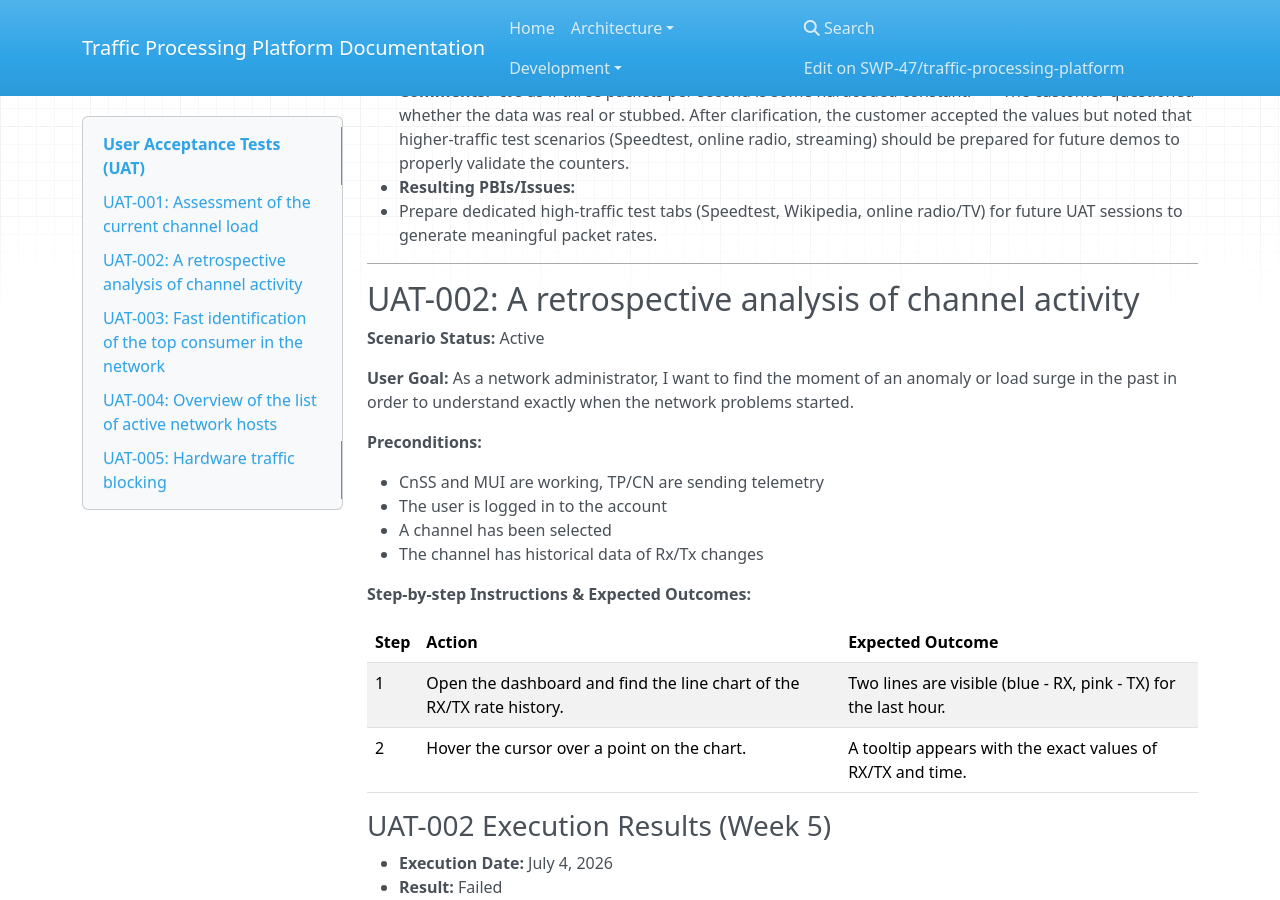
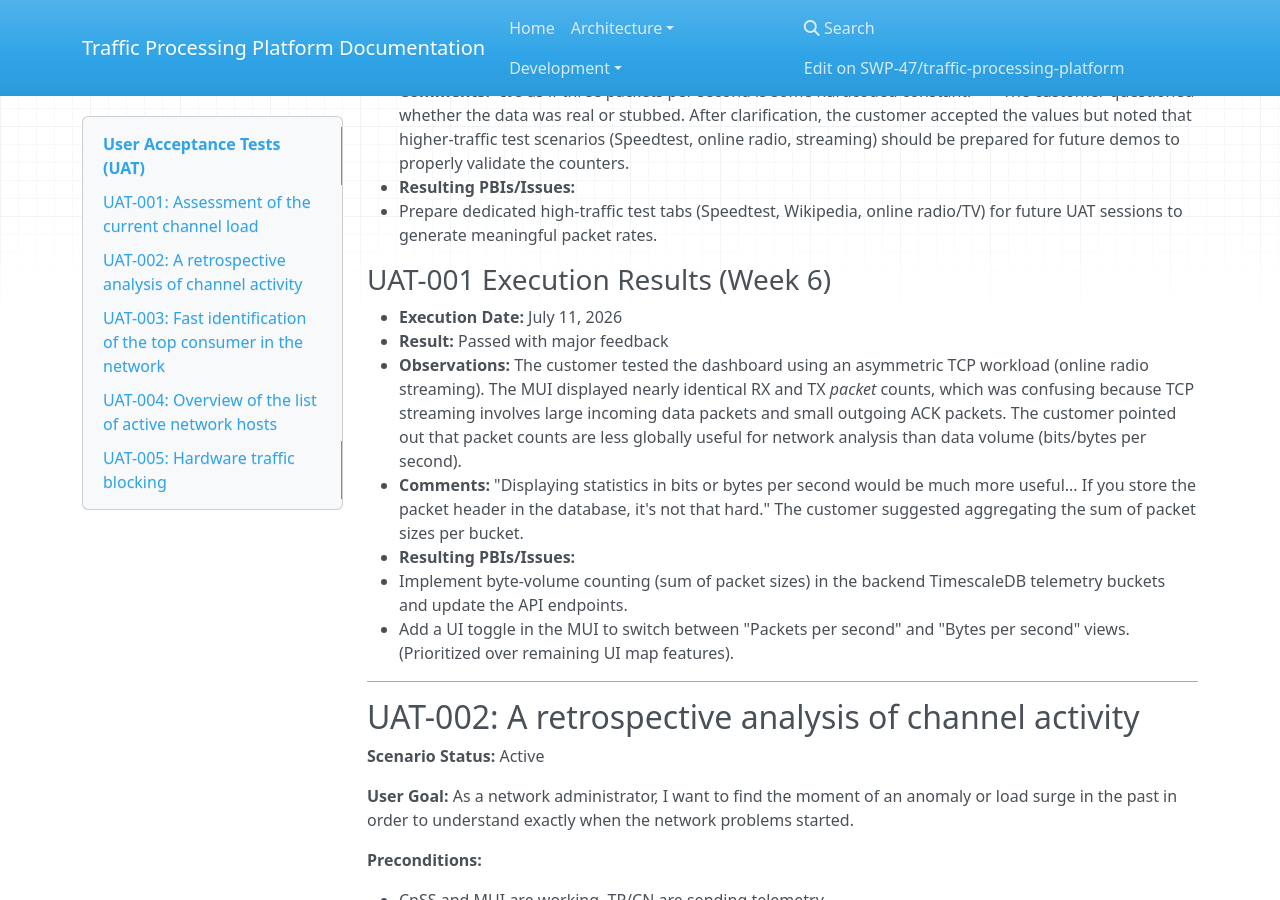
Before and after one commit to SWP-47/traffic-processing-platform, an MkDocs documentation site: the page built from docs/user-acceptance-tests.md, in a window 1280 px wide and 900 px high, scrolled down 1037 px. Built offline with MkDocs 1.6.1, drawn with Linux system fonts in a browser that asks for light colours; nearby versions of some CDN libraries; some of the changed text lies outside the part shown.

Commit message:
docs: update UAT results for week 6

```diff
--- a/docs/user-acceptance-tests.md
+++ b/docs/user-acceptance-tests.md
@@ -37,6 +37,16 @@ As a network administrator, I want to quickly and accurately count the numeric v
 - **Comments:** "It's as if three packets per second is some hardcoded constant." — The customer questioned whether the data was real or stubbed. After clarification, the customer accepted the values but noted that higher-traffic test scenarios (Speedtest, online radio, streaming) should be prepared for future demos to properly validate the counters.
 - **Resulting PBIs/Issues:**
   - Prepare dedicated high-traffic test tabs (Speedtest, Wikipedia, online radio/TV) for future UAT sessions to generate meaningful packet rates.
+
+### UAT-001 Execution Results (Week 6)
+
+- **Execution Date:** July 11, 2026
+- **Result:** Passed with major feedback
+- **Observations:** The customer tested the dashboard using an asymmetric TCP workload (online radio streaming). The MUI displayed nearly identical RX and TX *packet* counts, which was confusing because TCP streaming involves large incoming data packets and small outgoing ACK packets. The customer pointed out that packet counts are less globally useful for network analysis than data volume (bits/bytes per second).
+- **Comments:** "Displaying statistics in bits or bytes per second would be much more useful... If you store the packet header in the database, it's not that hard." The customer suggested aggregating the sum of packet sizes per bucket.
+- **Resulting PBIs/Issues:**
+  - Implement byte-volume counting (sum of packet sizes) in the backend TimescaleDB telemetry buckets and update the API endpoints.
+  - Add a UI toggle in the MUI to switch between "Packets per second" and "Bytes per second" views. (Prioritized over remaining UI map features).
 
 ---
 
@@ -109,6 +119,15 @@ As a network administrator, I want to quickly understand who is generating the m
 - **Comments:** "I think one of the system components just got tired, it worked for a long time. Alright, let's just restart it, and it will most likely work." The customer was understanding but flagged this as a stability concern that must be addressed.
 - **Resulting PBIs/Issues:**
   - **[Critical]** Investigate and fix CN/CnSS state corruption or crash when a network interface is physically disconnected and reconnected. The system must recover gracefully without requiring a manual restart.
+
+### UAT-003 Execution Results (Week 6)
+
+- **Execution Date:** July 11, 2026
+- **Result:** Passed with minor feedback
+- **Observations:** The team demonstrated the first version of the detailed host statistics page. It successfully displayed packet transfer statistics, a historical graph, and destination addresses for a specific host.
+- **Comments:** "Great. So the local address and the address it sends data to." The customer approved the basic layout but noted it currently only shows packet counts, tying back to the need for byte-volume counting discussed in UAT-001.
+- **Resulting PBIs/Issues:**
+  - Update the detailed host statistics page to support and display the new byte-volume counting metric once the backend feature is implemented.
 
 ---
 
@@ -184,3 +203,12 @@ As a network administrator, I want to physically stop unwanted traffic and make
 - **Resulting PBIs/Issues:**
   - Fix hardware button debounce (contact bounce) on Key1 to prevent multiple unintended state toggles.
   - Expand blocking beyond the single hardcoded IP to support configurable per-host or per-channel blocking rules.
+
+### UAT-005 Execution Results (Week 6)
+
+- **Execution Date:** July 11, 2026
+- **Result:** Not Executed / Deferred
+- **Observations:** The team reported that the critical stability issue from Week 5 (system crash/hang when physically disconnecting and reconnecting cables) was successfully resolved. The physical stand now handles cable reconnects correctly. However, a known bug causing fragmented packets during hardware blocking was fixed in the codebase but had not yet been deployed to the physical FPGA stand. Therefore, live hardware blocking was intentionally not demonstrated to avoid showing broken behavior.
+- **Comments:** "The fix is already written, but it hasn't been deployed to the stand yet, so the hardware blocking function won't be demonstrated today."
+- **Resulting PBIs/Issues:**
+  - Deploy the fragmented packet fix to the physical FPGA stand and verify hardware blocking live in Week 7.
```
